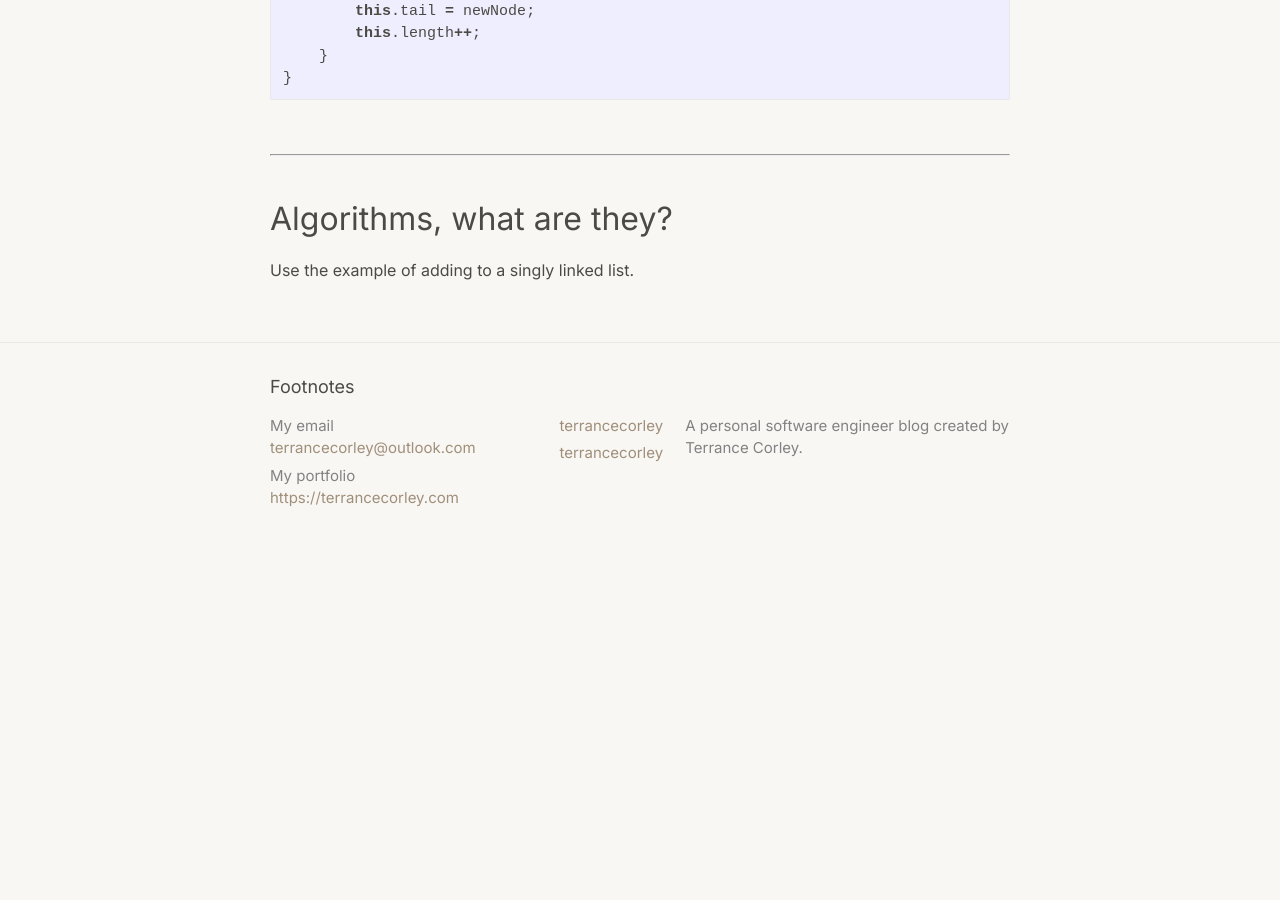
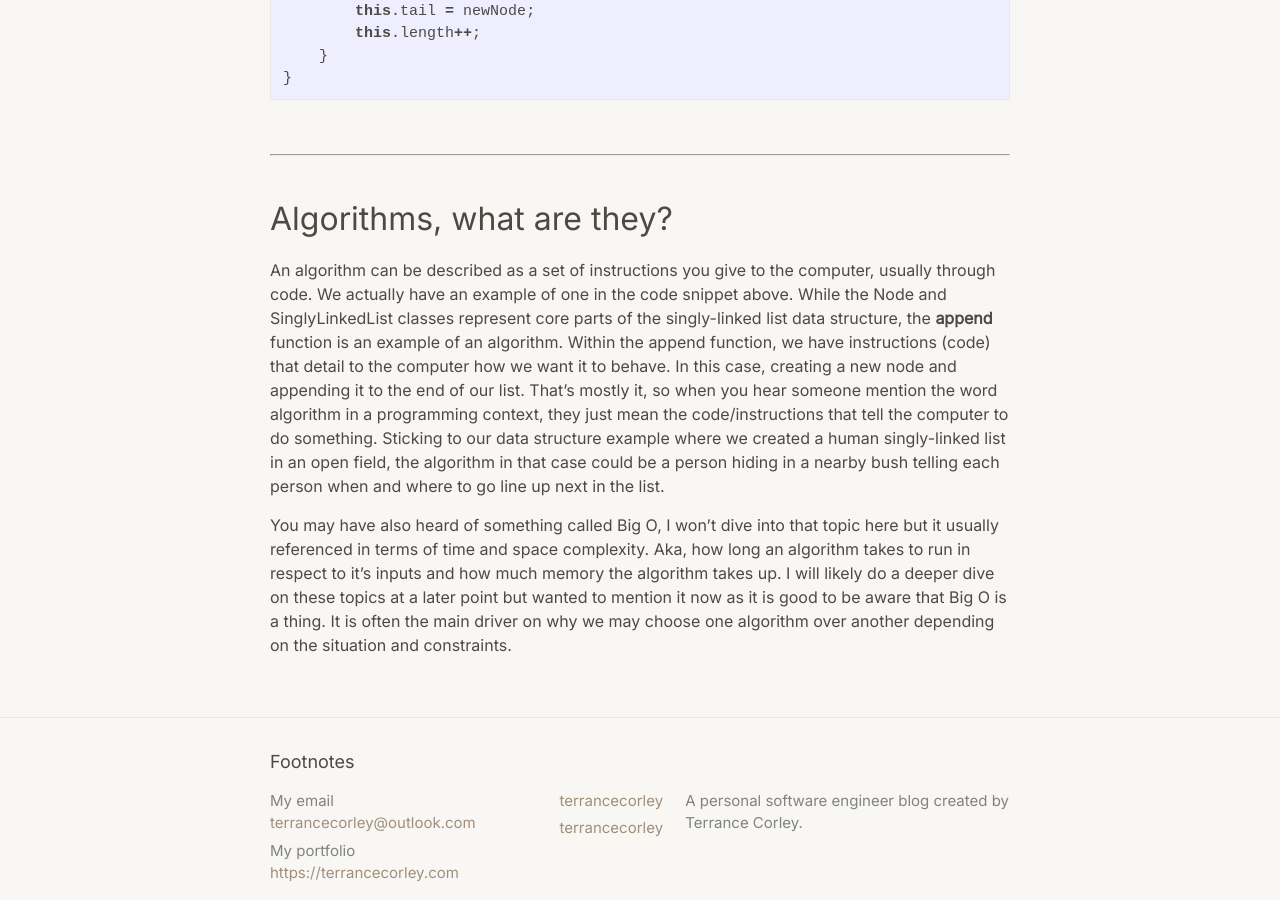
Before and after one commit to terrancecorley/blog, a Jekyll site: the page built from _posts/2025-03-09-data-structures-and-algorithms.md, in a window 1280 px wide and 900 px high, scrolled down 5660 px. Built offline with Jekyll 4.4.1, drawn with Linux system fonts in a browser that asks for light colours; before the commit the page ends 6230 px from its top, so only the background shows below that; some of the changed text lies outside the part shown.

Commit message:
initial blog post

```diff
--- a/_config.yml
+++ b/_config.yml
@@ -28,6 +28,7 @@ url: "https://terrancecorley.com" # the base hostname & protocol for your site,
 twitter_username: terrance_corley
 github_username:  terrancecorley
 linkedin_username: terrancecorley
+permalink: /:title
 
 # Build settings
 theme: minima
--- a/_posts/2025-03-06-data-structures-and-algorithms.md
+++ b/_posts/2025-03-09-data-structures-and-algorithms.md
@@ -77,4 +77,6 @@ class SinglyLinkedList {
 
 ## Algorithms, what are they?
 
-Use the example of adding to a singly linked list.
+An algorithm can be described as a set of instructions you give to the computer, usually through code. We actually have an example of one in the code snippet above. While the Node and SinglyLinkedList classes represent core parts of the singly-linked list data structure, the **append** function is an example of an algorithm. Within the append function, we have instructions (code) that detail to the computer how we want it to behave. In this case, creating a new node and appending it to the end of our list. That's mostly it, so when you hear someone mention the word algorithm in a programming context, they just mean the code/instructions that tell the computer to do something. Sticking to our data structure example where we created a human singly-linked list in an open field, the algorithm in that case could be a person hiding in a nearby bush telling each person when and where to go line up next in the list.
+
+You may have also heard of something called Big O, I won't dive into that topic here but it usually referenced in terms of time and space complexity. Aka, how long an algorithm takes to run in respect to it's inputs and how much memory the algorithm takes up. I will likely do a deeper dive on these topics at a later point but wanted to mention it now as it is good to be aware that Big O is a thing. It is often the main driver on why we may choose one algorithm over another depending on the situation and constraints.
```
Also changed, not shown: other parts of _posts/2025-03-09-data-structures-and-algorithms.md (+1 -1 lines), _posts/2024-07-01-welcome-to-jekyll.markdown (deleted, +0 -30 lines).
